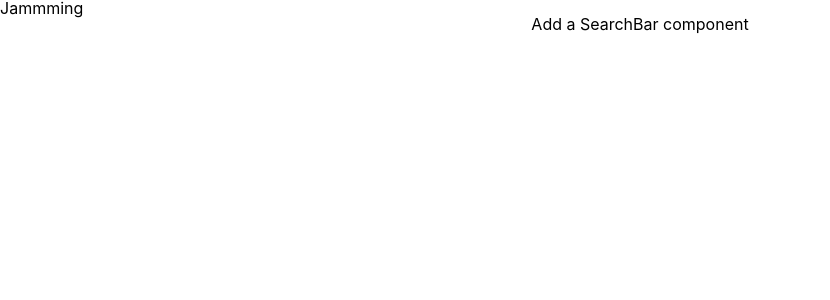
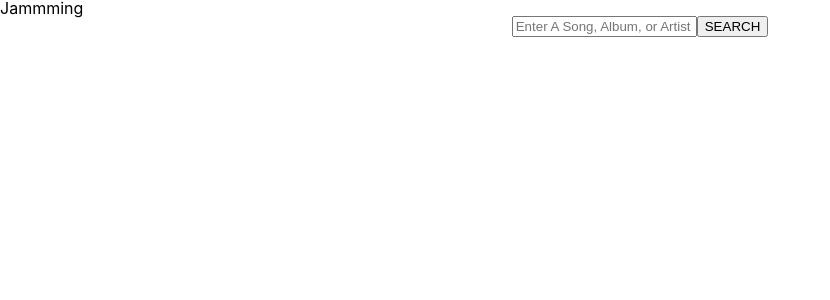
Before and after one commit to asiedusolo/jamming, a React (Create React App) app: page / in a window 1280 px wide. Shown: the top 300 px of the page, without its empty margins (0-830 px from the left). Built offline with nearby package versions, Linux system fonts and the light colour scheme.

Commit message:
adding searchbar component

```diff
--- a/src/Components/App/App.js
+++ b/src/Components/App/App.js
@@ -1,11 +1,13 @@
 import './App.css';
+import SearchBar from '../SearchBar/SearchBar';
 
 function App() {
   return (
     <div>
       <h1>Ja<span className="highlight">mmm</span>ing</h1>
       <div className="App">
-        Add a SearchBar component
+        {/* Add a SearchBar component  */}
+        <SearchBar />
         <div className="App-playlist">
           {/* <!-- Add a SearchResults component --> */}
           {/* <!-- Add a Playlist component --> */}
--- /dev/null
+++ b/src/Components/SearchBar/SearchBar.js
@@ -0,0 +1,13 @@
+import React from "react";
+import "./SearchBar.css";
+
+function SearchBar() {
+  return (
+    <div className="SearchBar">
+      <input placeholder="Enter A Song, Album, or Artist" />
+      <button className="SearchButton">SEARCH</button>
+    </div>
+  );
+}
+
+export default SearchBar;
```
Also changed, not shown: src/Components/SearchBar/SearchBar.css (added).
